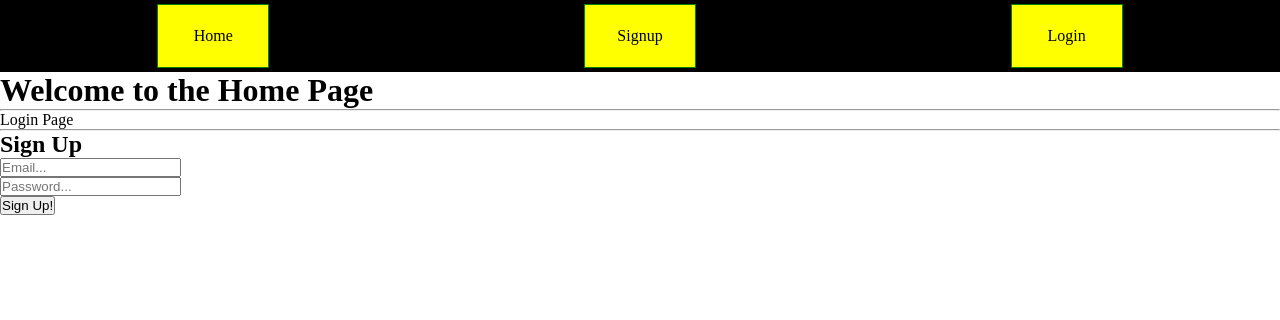
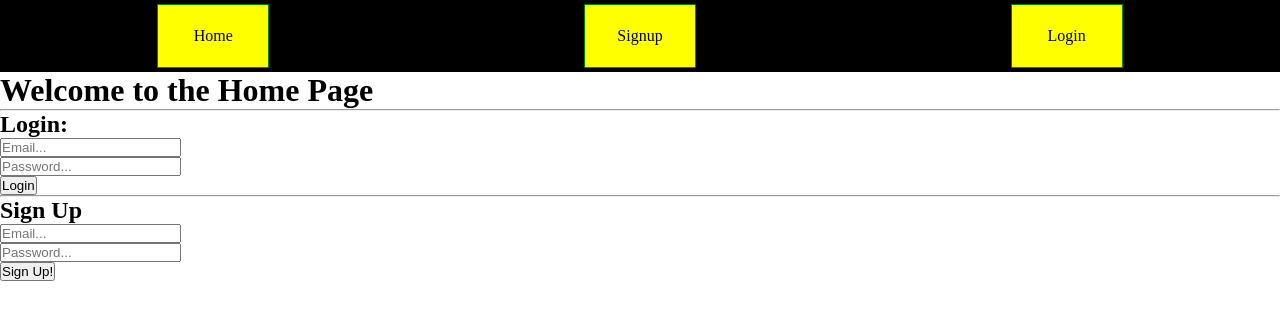
Before and after one commit to romulussenter/using-react-router, a React (Create React App) app: page / in a window 1280 px wide. Shown: the top 320 px of the page. Built offline with nearby package versions, Linux system fonts and the light colour scheme.

Commit message:
laid out the login form for the login page

```diff
--- a/src/pages/Login.js
+++ b/src/pages/Login.js
@@ -4,10 +4,20 @@ import React, { Component } from 'react';
 
 
 class Login extends Component {
-    render(){
+    render() {
         return (
             <div>
-                Login Page
+                <form onSubmit={e => e.preventDefault()}>
+                    <h2>Login:</h2>
+                    <div>
+                        <input type="email" placeholder="Email..." required />
+                    </div>
+                    <div>
+                        <input type="password" placeholder="Password..." required />
+                    </div>
+                    <button>Login</button>
+
+                </form>
             </div>
         )
     }
```
